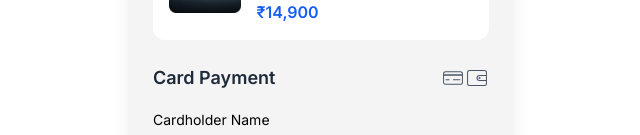
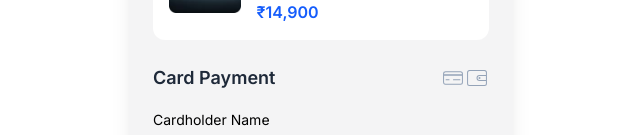
Before and after one commit to AmalenduManoj/Fiat-checkout, a Next.js app: page / in a window 1280 px wide. Shown: the part 183-318 px from the top of the page, without its empty margins (319-959 px from the left). Built offline with nearby package versions, Linux system fonts and the light colour scheme.

Commit message:
feature: time for api added

```diff
--- a/src/components/CheckoutCard.js
+++ b/src/components/CheckoutCard.js
@@ -75,6 +75,8 @@ export default function CheckoutCard() {
 
     setLoading(true);
     try {
+      await new Promise((resolve) => setTimeout(resolve, 1000));
+
       const response = await fetch("/api/payment", {
         method: "POST",
         headers: { "Content-Type": "application/json" },
--- a/src/components/PaymentForm.js
+++ b/src/components/PaymentForm.js
@@ -19,8 +19,8 @@ export default function PaymentForm({ formData, errors, onChange }) {
           Card Payment
         </h2>
         <div className="flex">
-          <CiCreditCard1 size={24} className="text-[#475569]" />
-          <CiWallet size={24} className="text-[#475569]" />
+          <CiCreditCard1 size={24} className="text-[#94A3B8]" />
+          <CiWallet size={24} className="text-[#94A3B8]" />
         </div>
       </div>
 
```
